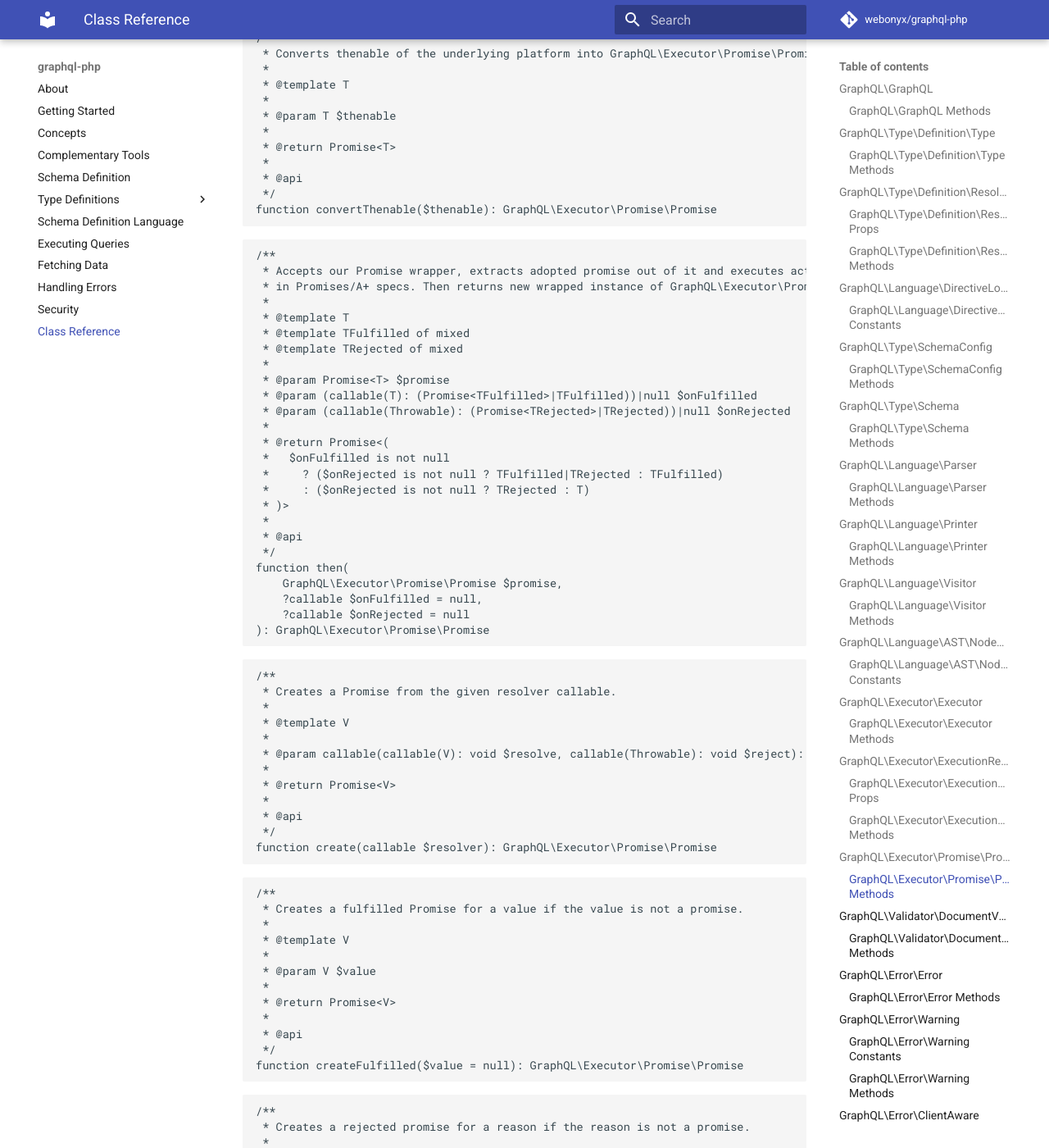
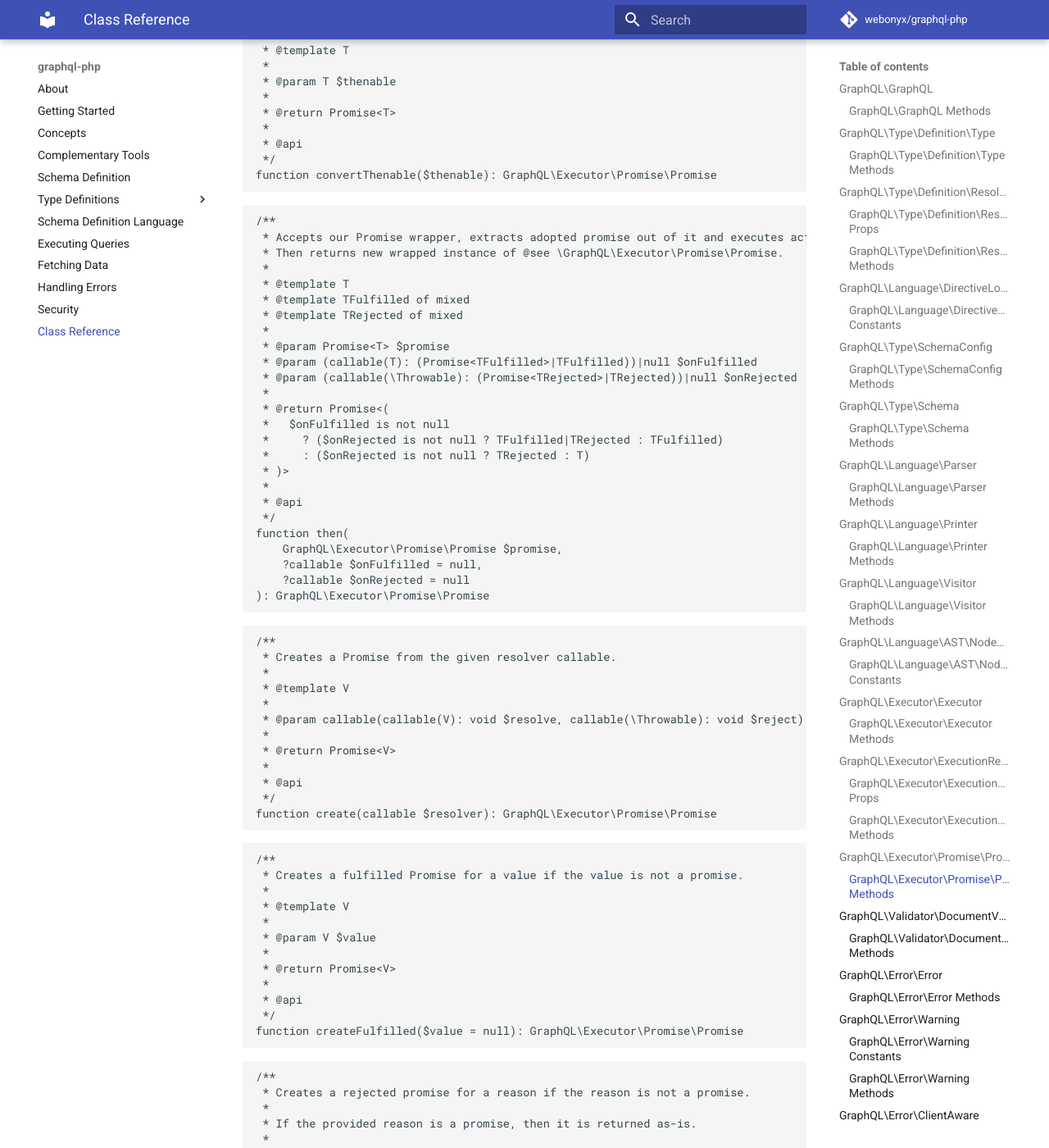
Before and after one commit to webonyx/graphql-php, an MkDocs documentation site: the page built from docs/class-reference.md, in a window 1280 px wide and 1400 px high, scrolled down 27496 px. Shown: the whole window at 82% size. Built offline with MkDocs 1.6.1 and Material for MkDocs 9.7.7, drawn with Linux system fonts in a browser that asks for light colours; comment, search, counter and statistics services are not loaded; some of the changed text lies outside the part shown.

Commit message:
Prettify docs

````diff
--- a/docs/class-reference.md
+++ b/docs/class-reference.md
@@ -1348,7 +1346,7 @@ data?: array<string, mixed>,
 errors?: SerializableErrors,
 extensions?: array<string, mixed>
 }
-@phpstan-type ErrorFormatter callable(Throwable): SerializableError
+@phpstan-type ErrorFormatter callable(\Throwable): SerializableError
 @phpstan-type ErrorsHandler callable(array<Error> $errors, ErrorFormatter $formatter): SerializableErrors
 
 ### GraphQL\Executor\ExecutionResult Props
@@ -1476,8 +1474,8 @@ function convertThenable($thenable): GraphQL\Executor\Promise\Promise
 
 ```php
 /**
- * Accepts our Promise wrapper, extracts adopted promise out of it and executes actual `then` logic described
- * in Promises/A+ specs. Then returns new wrapped instance of GraphQL\Executor\Promise\Promise.
+ * Accepts our Promise wrapper, extracts adopted promise out of it and executes actual `then` logic described in Promises/A+ specs.
+ * Then returns new wrapped instance of @see \GraphQL\Executor\Promise\Promise.
  *
  * @template T
  * @template TFulfilled of mixed
@@ -1485,7 +1483,7 @@ function convertThenable($thenable): GraphQL\Executor\Promise\Promise
  *
  * @param Promise<T> $promise
  * @param (callable(T): (Promise<TFulfilled>|TFulfilled))|null $onFulfilled
- * @param (callable(Throwable): (Promise<TRejected>|TRejected))|null $onRejected
+ * @param (callable(\Throwable): (Promise<TRejected>|TRejected))|null $onRejected
  *
  * @return Promise<(
  *   $onFulfilled is not null
@@ -1508,7 +1506,7 @@ function then(
  *
  * @template V
  *
- * @param callable(callable(V): void $resolve, callable(Throwable): void $reject): void $resolver
+ * @param callable(callable(V): void $resolve, callable(\Throwable): void $reject): void $resolver
  *
  * @return Promise<V>
  *
````
Also changed, not shown: other parts of docs/class-reference.md (+2 -4 lines).
